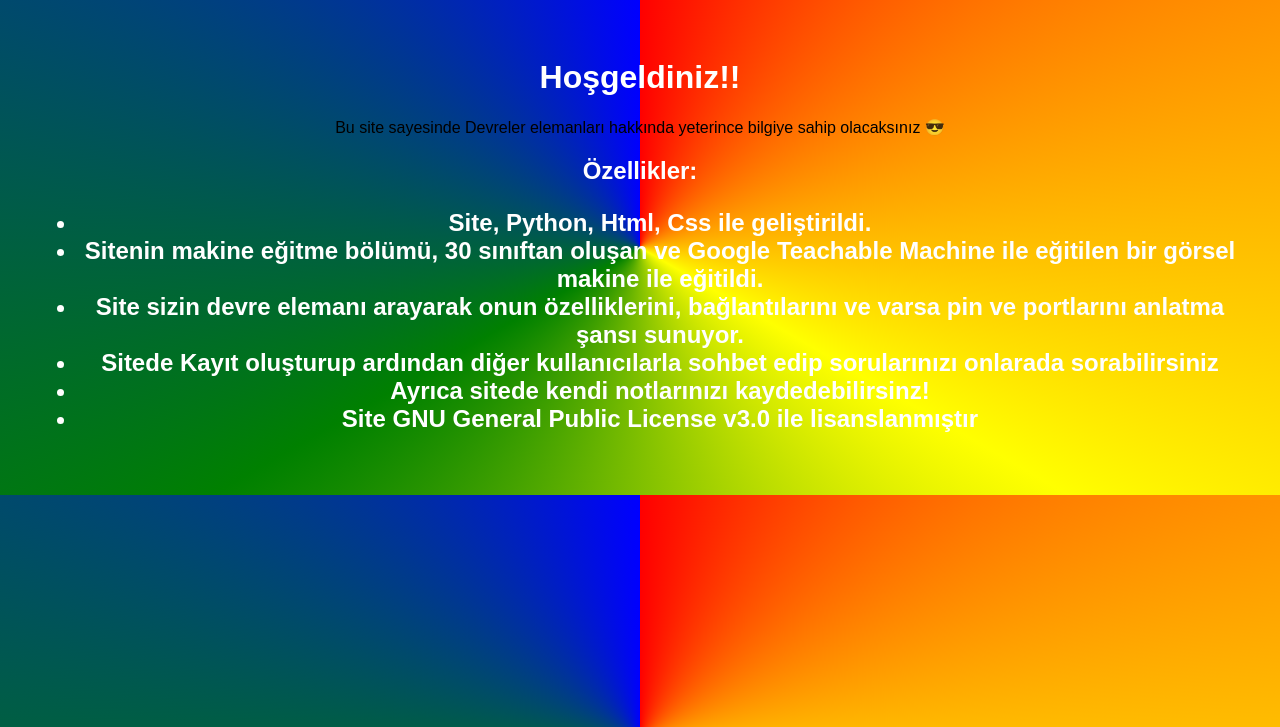
After one commit to YigitTalhaGurbuz123/HTML-DEVRE-TANIMLAYICI, a Flask app: page /hakkinda in a window 1280 px wide. The commit adds this page. Shown: the top 727 px of the page. Run offline with Flask 3, Linux system fonts and the light colour scheme.

Commit message:
hakkinda html oluşturuldu

```diff
--- a/main.py
+++ b/main.py
@@ -7,9 +7,13 @@ app = Flask(__name__)
 def home():
     return render_template('index.html')
 
+@app.route('/hakkinda')
+def hakkinda():
+    return render_template('hakkinda.html')
+
 @app.route('/card')
 def card():
-    return render_template('card.html')
+    return render_template('card.html')  # varsa o sayfayı göster
 
 if __name__ == '__main__':
     app.run(debug=True)
--- /dev/null
+++ b/templates/hakkinda.html
@@ -0,0 +1,20 @@
+<!DOCTYPE html>
+<html>
+  <head>
+    <title>Hakkında</title>
+    <link rel="stylesheet" href="{{ url_for('static', filename='css/style.css') }}">
+  </head>
+  <body>
+    <h1>Hoşgeldiniz!!</h1>
+    <p>Bu site sayesinde Devreler elemanları hakkında yeterince bilgiye sahip olacaksınız 😎</p>
+    <h2>Özellikler:<h2>
+    <ul>
+        <li>Site, Python, Html, Css ile geliştirildi.</li>
+        <li>Sitenin makine eğitme bölümü, 30 sınıftan oluşan ve Google Teachable Machine ile eğitilen bir görsel makine ile eğitildi.</li>
+        <li>Site sizin devre elemanı arayarak onun özelliklerini, bağlantılarını ve varsa pin ve portlarını anlatma şansı sunuyor.</li>
+        <li>Sitede Kayıt oluşturup ardından diğer kullanıcılarla sohbet edip sorularınızı onlarada sorabilirsiniz</li>
+        <li>Ayrıca sitede kendi notlarınızı kaydedebilirsinz!</li>
+        <li>Site GNU General Public License v3.0 ile lisanslanmıştır </li>
+    </ul>
+  </body>
+</html>
```
Also changed, not shown: templates/index.html (+4 -4 lines), README.md.
